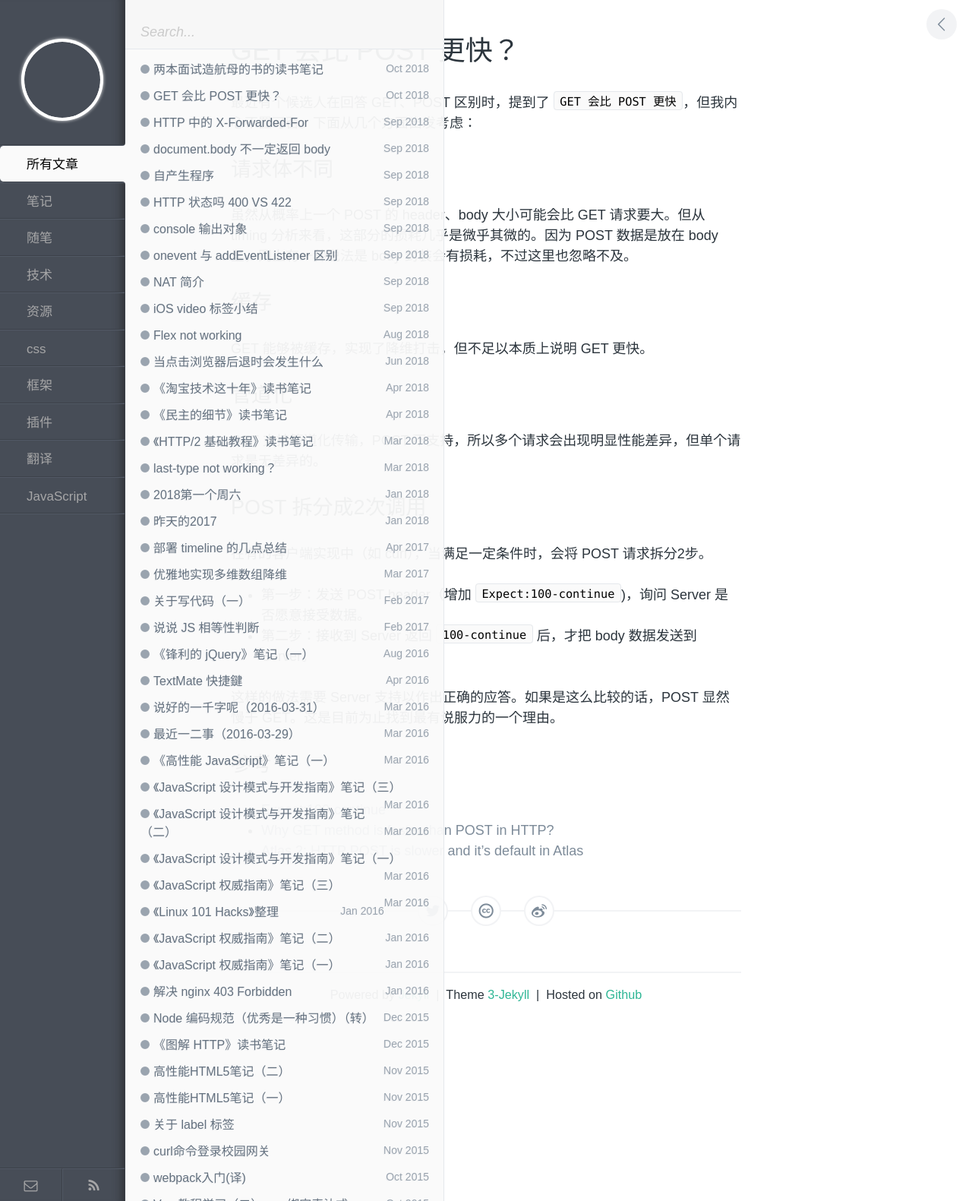
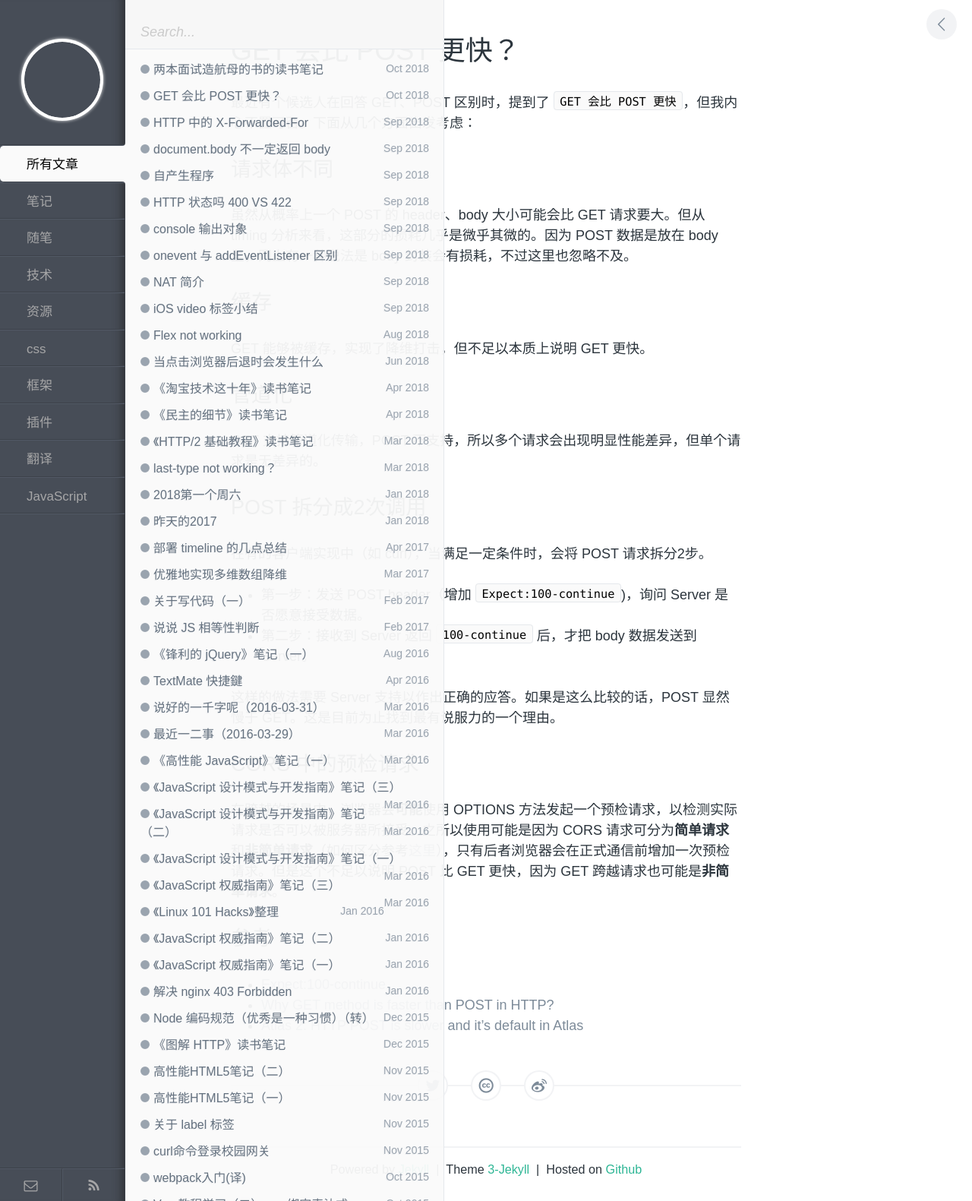
Before and after one commit to byr-gdp/byr-gdp.github.io, a Jekyll site: the page built from _posts/tech/2018-10-14-is-get-faster-than-post.md, in a window 1280 px wide. Shown: the whole page at 76% size. Built offline with Jekyll 4.4.1, drawn with Linux system fonts in a browser that asks for light colours; comment, search, counter and statistics services are not loaded.

Commit message:
feat(http): update is-get-faster-than-post

```diff
--- a/_posts/tech/2018-10-14-is-get-faster-than-post.md
+++ b/_posts/tech/2018-10-14-is-get-faster-than-post.md
@@ -30,6 +30,10 @@ GET 支持管道化传输，POST 不支持，所以多个请求会出现明显
 
 这样的做法需要 Server 支持以作出正确的应答。如果是这么比较的话，POST 显然慢于 GET。这是目前为止找到最有说服力的一个理由。
 
+## CORS 中的预检请求
+
+在跨越的场景中，浏览器会**可能**使用 OPTIONS 方法发起一个预检请求，以检测实际请求是否可以被服务器所接受。之所以使用可能是因为 CORS 请求可分为**简单请求**和**非简单请求**（如何区分参考[这里](http://www.ruanyifeng.com/blog/2016/04/cors.html)），只有后者浏览器会在正式通信前增加一次预检请求。但是这个不足以说明 POST 比 GET 更快，因为 GET 跨越请求也可能是**非简单请求**。
+
 ## 参考
 
 - [Expect:100-continue](http://www.laruence.com/2011/01/20/1840.html)
```
